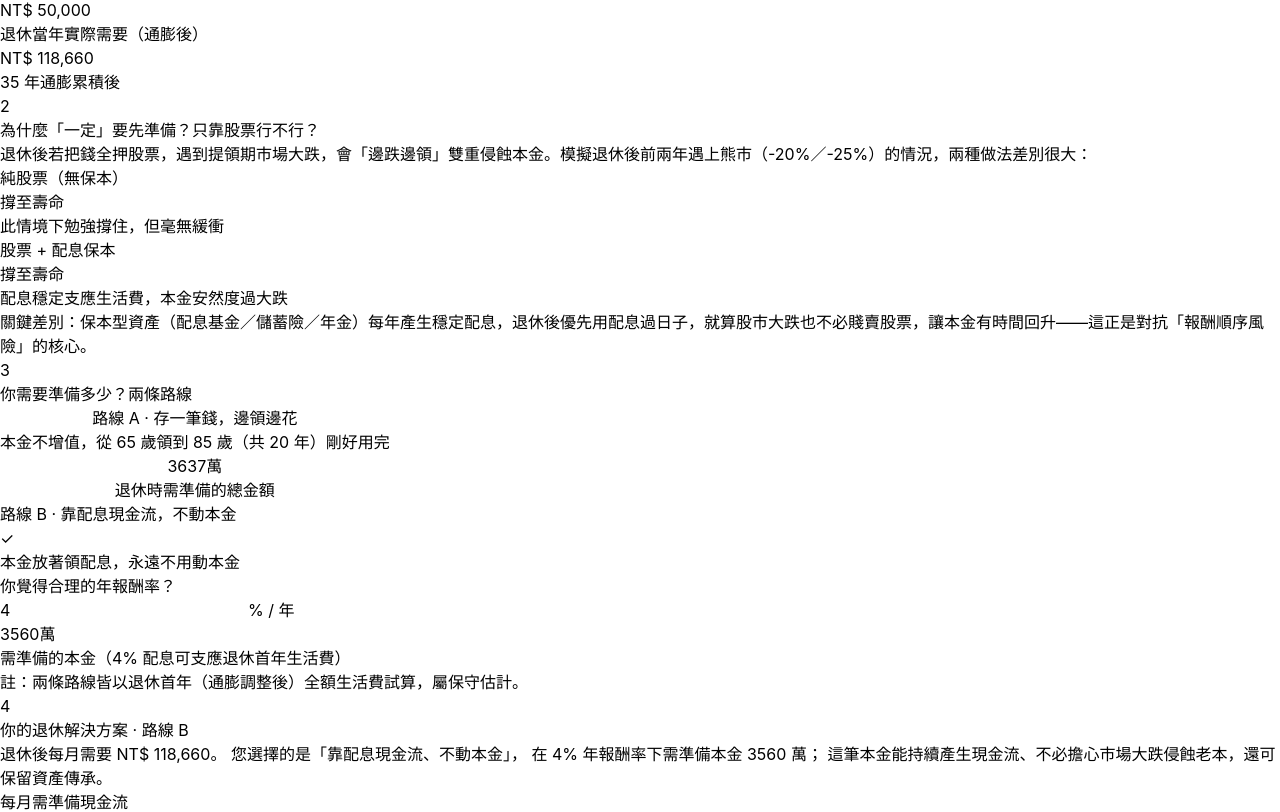
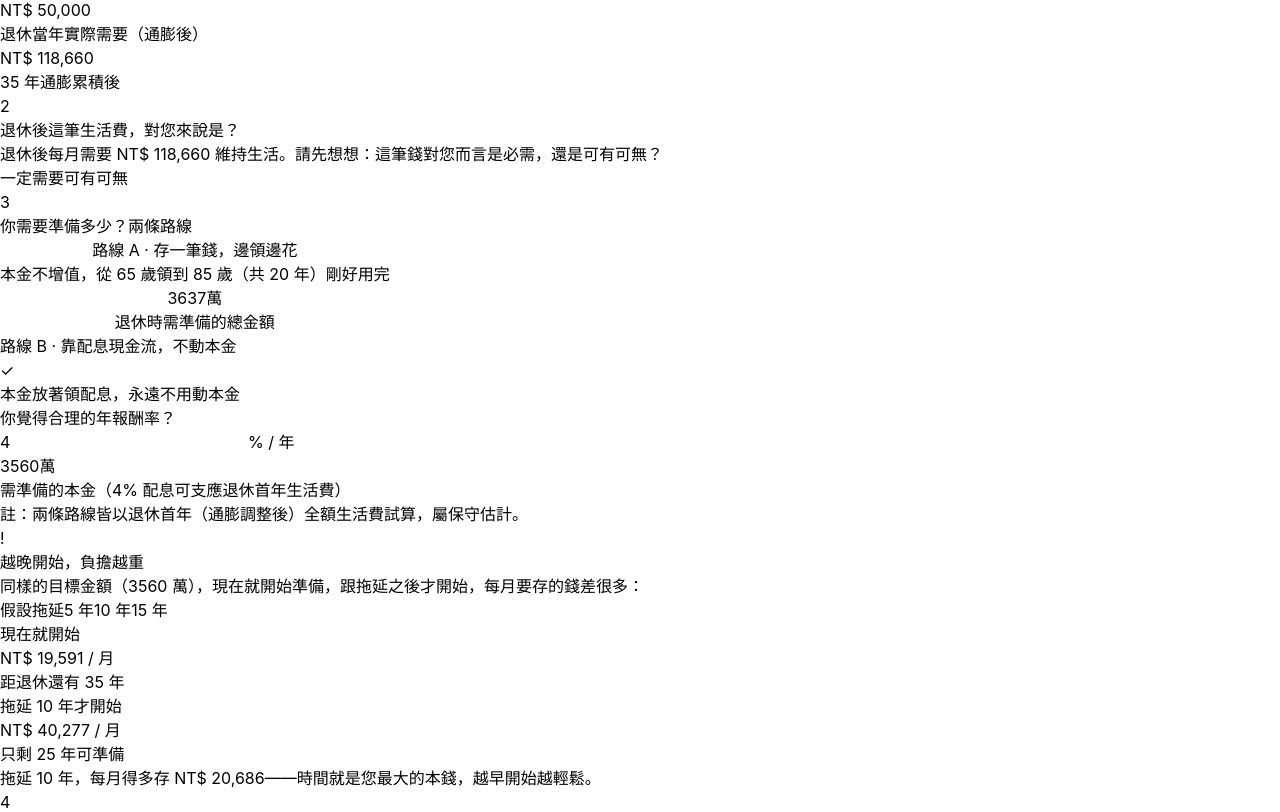
Before and after one commit to wilber8767-ai/retiring, a React (Vite) app in the folder ycc-retirement/: page / in a window 1280 px wide. Shown: the part 1316-2128 px from the top of the page. Built offline with nearby package versions, Linux system fonts and the light colour scheme.

Commit message:
feat: 第二步提問互動+拖延成本

```diff
--- a/ycc-retirement/src/App.jsx
+++ b/ycc-retirement/src/App.jsx
@@ -128,6 +128,8 @@ export default function App() {
   const [incomeYieldAssumption, setIncomeYieldAssumption] = useState(4);
   const [yieldText, setYieldText] = useState("4"); // 報酬率輸入框本地字串（可自由編輯）
   const [selectedPlan, setSelectedPlan] = useState("B"); // 選中的方案：A=存一筆 / B=配息現金流
+  const [needAnswer, setNeedAnswer] = useState(null); // 第二步提問：need=一定需要 / maybe=可有可無
+  const [delayYears, setDelayYears] = useState(10); // 拖延成本：晚幾年才開始準備
 
   const [dividendRate, setDividendRate] = useState(4); // 配息保本：年配息率 %
 
@@ -144,13 +146,6 @@ export default function App() {
     if (m < 0 || (m === 0 && now.getDate() < b.getDate())) age--;
     if (age >= 20 && age <= 65) setCurrentAge(age);
   }, [clientBirth]);
-
-  // 列印前自動顯示全部四條曲線，讓報表完整；列印後還原使用者原本的選擇
-  useEffect(() => {
-    const before = () => setShowLines({ perfect: true, t0050: true, sp500: true, defense: true });
-    window.addEventListener("beforeprint", before);
-    return () => window.removeEventListener("beforeprint", before);
-  }, []);
 
   const calc = useMemo(() => {
     const rPre = annualReturn / 100;   // 報酬率（退休前後一致）
@@ -352,9 +347,25 @@ export default function App() {
     const incomeYield = incomeYieldAssumption / 100;
     const lumpSumIncome = incomeYield > 0 ? firstYearAnnual / incomeYield : 0;
 
+    // ===== 拖延成本：達成目標金額，現在開始 vs 拖 N 年開始，每月各要存多少 =====
+    // 目標金額 = 選中方案所需（扣掉已有準備金成長後的缺口），用 rPre 月複利反推 PMT
+    const targetAmount = selectedPlan === "A" ? lumpSumDepletion : lumpSumIncome;
+    const gapToFill = Math.max(0, targetAmount - initialAtRetire);
+    const mRate = rPre / 12;
+    const pmtFor = (years) => {
+      const n = years * 12;
+      if (n <= 0) return gapToFill; // 沒時間了，等於要一次拿出來
+      if (mRate === 0) return gapToFill / n;
+      return gapToFill * mRate / (Math.pow(1 + mRate, n) - 1);
+    };
+    const monthlyNow = pmtFor(yearsToRetire);
+    const monthlyDelayed = pmtFor(Math.max(0, yearsToRetire - delayYears));
+    const monthlyExtra = Math.max(0, monthlyDelayed - monthlyNow);
+
     return {
       gapAtRetire, extraMonthly, lumpSum, fundAtRetire, contributionFV,
       retireYears, lumpSumDepletion, lumpSumIncome, incomeYieldAssumption,
+      monthlyNow, monthlyDelayed, monthlyExtra, targetAmount,
       firstYearMonthly,
       data, retireAge,
       ruin: { perfect: ruinPerfect, sp500: ruinSP, t0050: ruin0050, defense: ruinDefense },
@@ -365,7 +376,7 @@ export default function App() {
     currentAge, retireAge, lifeAge, monthlyExpense, initialFund,
     monthlyInvest, monthlyFixed, annualReturn, inflation,
     dividendRate,
-    incomeYieldAssumption,
+    incomeYieldAssumption, selectedPlan, delayYears,
   ]);
 
   // ===== 子元件 =====
@@ -518,44 +529,45 @@ export default function App() {
               </div>
             </div>
 
-            {/* STEP 2：為什麼一定要有這筆錢（嵌對比圖） */}
+            {/* STEP 2：提問互動 — 確立需求 */}
             <div className="bg-white rounded-xl p-6 border border-stone-200 shadow-sm">
               <div className="flex items-center gap-2 mb-3">
                 <span className="flex items-center justify-center w-7 h-7 rounded-full bg-teal-100 text-teal-700 text-sm font-bold">2</span>
-                <h3 className="text-base font-bold text-stone-800">為什麼「一定」要先準備？只靠股票行不行？</h3>
+                <h3 className="text-base font-bold text-stone-800">退休後這筆生活費，對您來說是？</h3>
               </div>
-              <p className="text-sm text-stone-600 mb-5 leading-relaxed">
-                退休後若把錢全押股票，遇到提領期市場大跌，會「邊跌邊領」雙重侵蝕本金。模擬退休後前兩年遇上熊市（-20%／-25%）的情況，兩種做法差別很大：
+              <p className="text-sm text-stone-600 mb-4 leading-relaxed">
+                退休後每月需要 <span className="font-semibold text-teal-700">NT$ {fmt(calc.firstYearMonthly)}</span> 維持生活。請先想想：這筆錢對您而言是必需，還是可有可無？
               </p>
-              <div className="grid grid-cols-1 md:grid-cols-2 gap-4">
-                {/* 純股票 */}
-                <div className="rounded-xl border-2 border-red-200 bg-red-50/60 p-6 text-center">
-                  <p className="text-sm font-bold text-red-500 mb-2">純股票（無保本）</p>
-                  <p className="text-3xl font-black text-red-600 mb-1">
-                    {calc.sp500Span.reachedLife ? "撐至壽命" : `${calc.sp500Span.years} 歲後見底`}
-                  </p>
-                  <p className="text-xs text-stone-500">
-                    {calc.sp500Span.reachedLife
-                      ? "此情境下勉強撐住，但毫無緩衝"
-                      : `退休後僅 ${calc.sp500Span.years} 年 ${calc.sp500Span.months} 個月，資產就被掏空`}
+              <div className="grid grid-cols-1 md:grid-cols-2 gap-3">
+                <button
+                  type="button"
+                  onClick={() => setNeedAnswer("need")}
+                  className={`py-4 rounded-xl border-2 font-bold transition-all ${needAnswer === "need" ? "border-teal-600 bg-teal-600 text-white shadow-md" : "border-stone-300 bg-white text-stone-700 hover:border-teal-400"}`}
+                >
+                  一定需要
+                </button>
+                <button
+                  type="button"
+                  onClick={() => setNeedAnswer("maybe")}
+                  className={`py-4 rounded-xl border-2 font-bold transition-all ${needAnswer === "maybe" ? "border-stone-500 bg-stone-500 text-white shadow-md" : "border-stone-300 bg-white text-stone-700 hover:border-stone-400"}`}
+                >
+                  可有可無
+                </button>
+              </div>
+              {needAnswer === "need" && (
+                <div className="mt-4 rounded-xl bg-teal-50 border border-teal-200 px-5 py-4">
+                  <p className="text-sm text-teal-800 leading-relaxed">
+                    <span className="font-bold">沒錯，這是退休生活的底線。</span>既然這筆錢一定要有，關鍵就不是「要不要準備」，而是「現在就開始，還是等以後」——越早開始，每月負擔越輕。我們往下看要準備多少。
                   </p>
                 </div>
-                {/* 配息保本 */}
-                <div className="rounded-xl border-2 border-teal-300 bg-teal-50/60 p-6 text-center">
-                  <p className="text-sm font-bold text-teal-700 mb-2">股票 + 配息保本</p>
-                  <p className="text-3xl font-black text-teal-700 mb-1">
-                    {calc.defenseSpan.reachedLife ? "撐至壽命" : `${calc.defenseSpan.years} 歲後見底`}
-                  </p>
-                  <p className="text-xs text-stone-500">
-                    {calc.defenseSpan.reachedLife
-                      ? "配息穩定支應生活費，本金安然度過大跌"
-                      : `撐 ${calc.defenseSpan.years} 年 ${calc.defenseSpan.months} 個月，仍明顯優於純股票`}
+              )}
+              {needAnswer === "maybe" && (
+                <div className="mt-4 rounded-xl bg-stone-100 border border-stone-200 px-5 py-4">
+                  <p className="text-sm text-stone-700 leading-relaxed">
+                    可以理解。不過退休後沒有薪水，這筆生活費是每個月都會發生的固定支出——如果不靠自己準備，屆時要靠誰？不妨先看看完整準備的金額，再決定如何取捨。
                   </p>
                 </div>
-              </div>
-              <p className="text-sm text-stone-500 mt-5 leading-relaxed">
-                <span className="font-semibold text-stone-700">關鍵差別：</span>保本型資產（配息基金／儲蓄險／年金）每年產生穩定配息，退休後優先用配息過日子，就算股市大跌也不必賤賣股票，讓本金有時間回升——這正是對抗「報酬順序風險」的核心。
-              </p>
+              )}
             </div>
 
             {/* STEP 3：兩條準備路線 */}
@@ -624,6 +636,47 @@ export default function App() {
               </p>
             </div>
 
+            {/* STEP 3.5：拖延成本 */}
+            <div className="bg-white rounded-xl p-6 border border-stone-200 shadow-sm">
+              <div className="flex items-center gap-2 mb-3">
+                <span className="flex items-center justify-center w-7 h-7 rounded-full bg-orange-100 text-orange-600 text-sm font-bold">!</span>
+                <h3 className="text-base font-bold text-stone-800">越晚開始，負擔越重</h3>
+              </div>
+              <p className="text-sm text-stone-600 mb-4 leading-relaxed">
+                同樣的目標金額（{fmtMan(calc.targetAmount)} 萬），現在就開始準備，跟拖延之後才開始，每月要存的錢差很多：
+              </p>
+              <div className="flex flex-wrap items-center gap-2 mb-4">
+                <span className="text-xs text-stone-400 mr-1">假設拖延</span>
+                {[5, 10, 15].map((y) => (
+                  <button
+                    key={y}
+                    type="button"
+                    onClick={() => setDelayYears(y)}
+                    className={`px-3 py-1.5 rounded-full text-xs font-medium border transition-colors ${delayYears === y ? "bg-orange-500 text-white border-orange-500" : "bg-white text-stone-500 border-stone-300"}`}
+                  >
+                    {y} 年
+                  </button>
+                ))}
+              </div>
+              <div className="grid grid-cols-1 md:grid-cols-2 gap-4">
+                <div className="rounded-xl border border-teal-200 bg-teal-50/50 p-5">
+                  <p className="text-sm text-teal-700 mb-1">現在就開始</p>
+                  <p className="text-2xl font-black text-teal-700">NT$ {fmt(calc.monthlyNow)}<span className="text-sm font-bold"> / 月</span></p>
+                  <p className="text-xs text-stone-400 mt-1">距退休還有 {Math.max(0, retireAge - currentAge)} 年</p>
+                </div>
+                <div className="rounded-xl border-2 border-orange-300 bg-orange-50/60 p-5">
+                  <p className="text-sm text-orange-600 mb-1">拖延 {delayYears} 年才開始</p>
+                  <p className="text-2xl font-black text-orange-600">NT$ {fmt(calc.monthlyDelayed)}<span className="text-sm font-bold"> / 月</span></p>
+                  <p className="text-xs text-orange-500 mt-1">只剩 {Math.max(0, retireAge - currentAge - delayYears)} 年可準備</p>
+                </div>
+              </div>
+              <div className="mt-4 rounded-lg bg-orange-50 border border-orange-200 px-5 py-3">
+                <p className="text-sm text-orange-700">
+                  拖延 {delayYears} 年，每月得多存 <span className="font-bold">NT$ {fmt(calc.monthlyExtra)}</span>——時間就是您最大的本錢，越早開始越輕鬆。
+                </p>
+              </div>
+            </div>
+
             {/* STEP 4：解決方案結論 */}
             <div className="bg-gradient-to-br from-teal-700 to-teal-800 rounded-xl p-6 text-white shadow-sm">
               <div className="flex items-center gap-2 mb-3">
```
